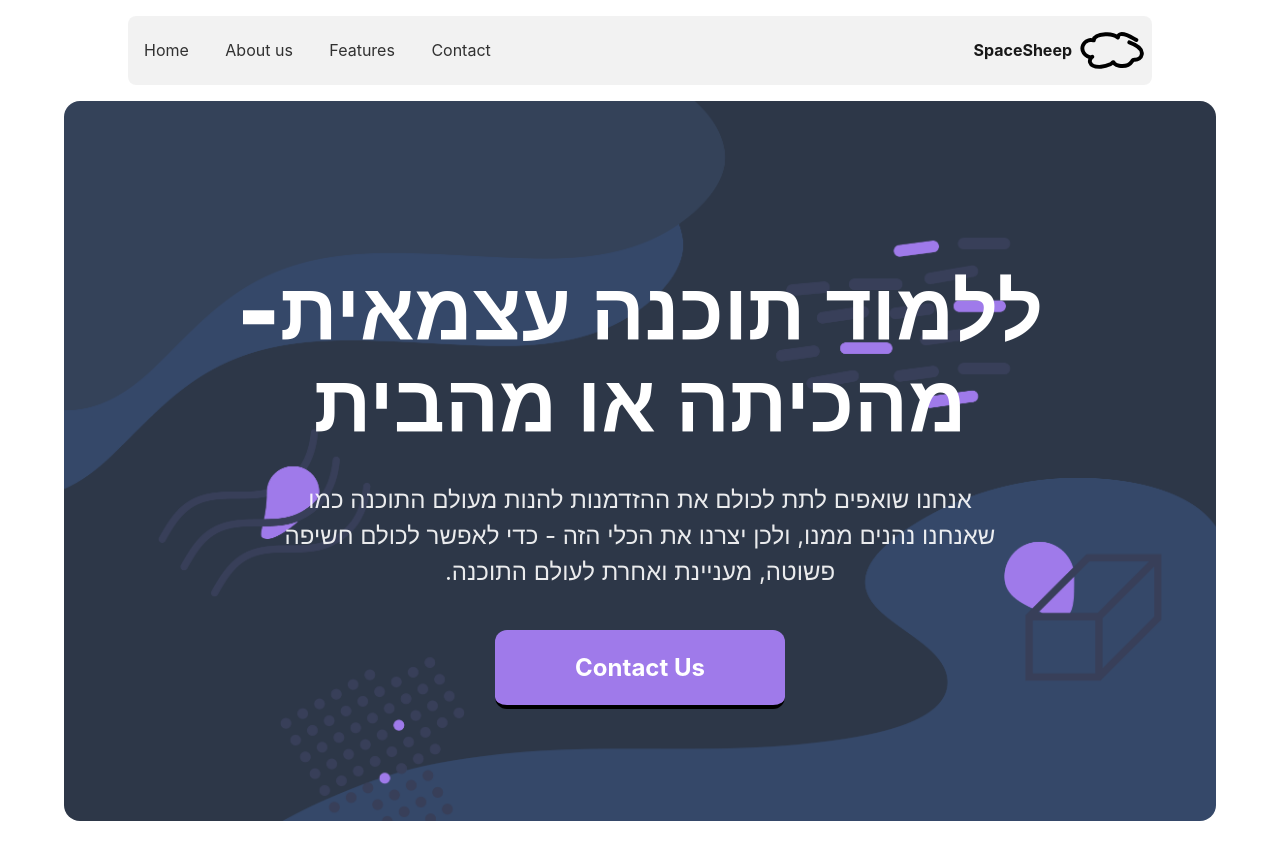
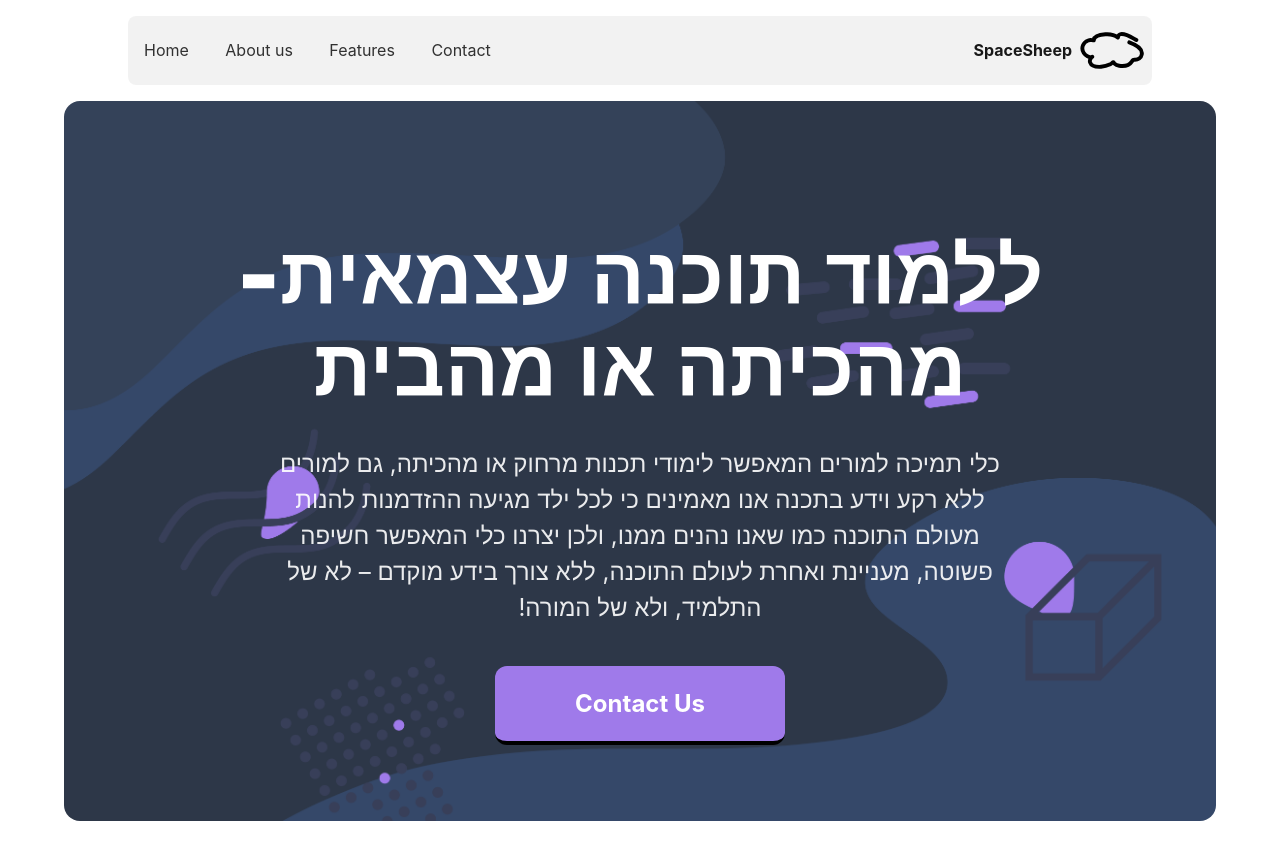
Before and after one commit to sheepsixteen/marketing, a Jekyll site: the page built from pages/index.html, in a window 1280 px wide and 900 px high. Shown: the top 860 px of the window. Built offline with Jekyll 4.4.1, drawn with Linux system fonts in a browser that asks for light colours; nearby versions of some CDN libraries.

Commit message:
Update index.html

```diff
--- a/pages/index.html
+++ b/pages/index.html
@@ -14,7 +14,8 @@ permalink: /
       ללמוד תוכנה עצמאית- מהכיתה או מהבית
     </h1>
     <p class="measure white-90 db center f3 lh-copy black-70">
-      אנחנו שואפים לתת לכולם את ההזדמנות להנות מעולם התוכנה כמו שאנחנו נהנים ממנו, ולכן יצרנו את הכלי הזה - כדי לאפשר לכולם חשיפה פשוטה, מעניינת ואחרת לעולם התוכנה.
+      כלי תמיכה למורים המאפשר לימודי תכנות מרחוק או מהכיתה, גם למורים ללא רקע וידע בתכנה
+      אנו מאמינים כי לכל ילד מגיעה ההזדמנות להנות מעולם התוכנה כמו שאנו נהנים ממנו, ולכן יצרנו כלי המאפשר חשיפה פשוטה, מעניינת ואחרת לעולם התוכנה, ללא צורך בידע מוקדם – לא של התלמיד, ולא של המורה!
     </p>
     <div class="db">
       <a href="/contact" class="button mt3 center b">
```
